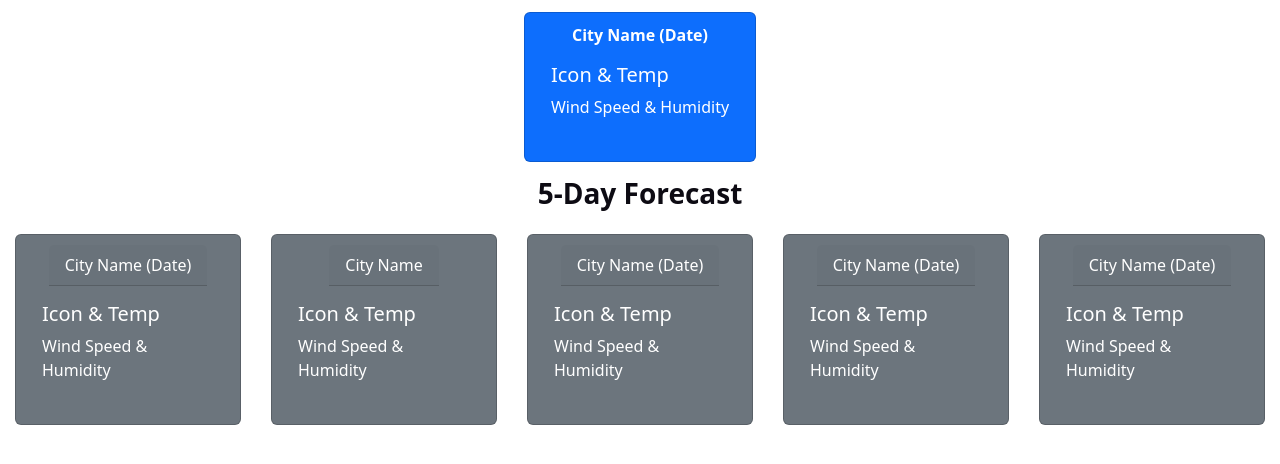
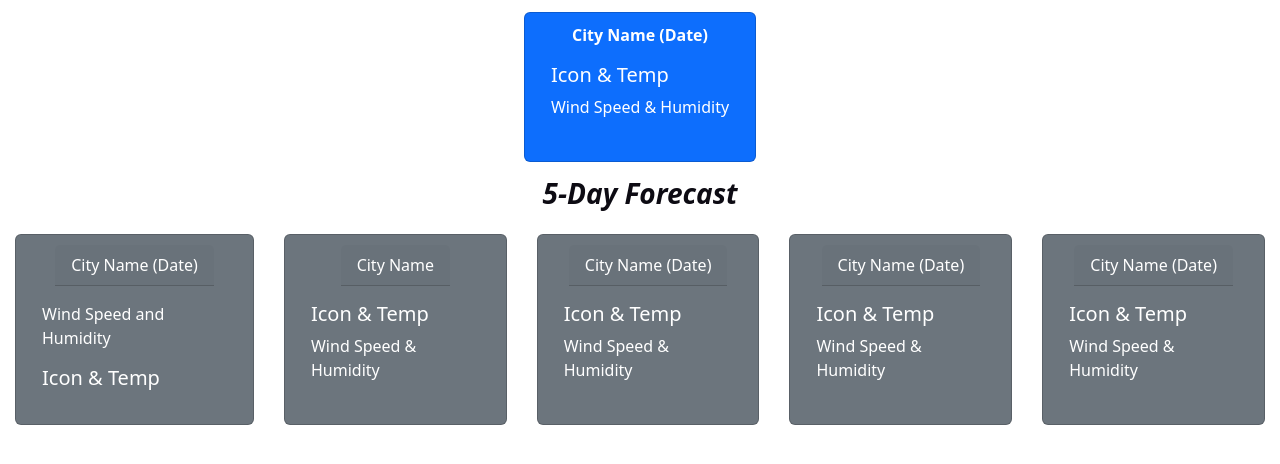
Before and after one commit to liamandell/WizardWeatherApp, a plain HTML site: page index.html in a window 1280 px wide. Shown: the part 326-790 px from the top of the page. Drawn offline with nearby package versions, Linux system fonts and the light colour scheme.

Commit message:
fixed containers

```diff
--- a/index.html
+++ b/index.html
@@ -23,7 +23,7 @@
     <!-- Weather Card -->
     <div id="weather-cards-container">
 
-                 <!-- Search -->
+    <!-- Search Form -->
                  <div id="search-form" class="container-fluid">
         <h2 id="title">Enter A Location:</h2>
         <input type="text" id="city-input" placeholder="City Name"></input>
@@ -34,6 +34,7 @@
         <div id="city-name"><h4 id="city">Current Weather Conditions</h4></div>
         <div id="todays-weather" class="card text-bg-primary" style="max-width: 18rem;">
             <div id="current-card-header">City Name (Date)</div>
+
             <div class="card-body">
               <h5 id="current-card-title"><div id="wicon"></div>Icon & Temp</h5>
               <p id="current-card-text">Wind Speed & Humidity</p>
@@ -41,7 +42,7 @@
           </div>
         </div>
           <div id="bottom-half">
-              <h3 id="future-forecast">5-Day Forecast</h3>
+              <h3 id="future-forecast"><i>5-Day Forecast</i></h3>
                 <div id="future-forecast-cards">
              <div class="card text-bg-secondary mb-3"
               style="max-width: 18rem;">
@@ -50,8 +51,8 @@
     <div id="future-card-header"
      class="card-header future-card-header1">City Name (Date)</div>
     <div class="card-body">
+        <p class="card-text1">Wind Speed and Humidity</p>
      <h5 class="card-title1">Icon & Temp</h5>
-     <p class="card-text1">Wind Speed & Humidity</p>
         </div>
      </div>
      <div class="card text-bg-secondary mb-3" style="max-width: 18rem;">
--- a/style.css
+++ b/style.css
@@ -96,13 +96,6 @@
     flex-direction: column;
     flex-wrap: nowrap;
 }
-
-#future-forecast-cards {
-    display: flex;
-    align-items: center;
-    flex-direction: row;
-}
-
 .card {
     margin: 15px;
     padding: 10px;
@@ -112,6 +105,12 @@
     justify-content: center;
     align-items: center;
 }
+#future-forecast-cards {
+    display: flex;
+    align-items: center;
+    flex-direction: row;
+}
+
 
 @media only screen and (max-width: 850px) {
     #future-forecast-cards {
```
